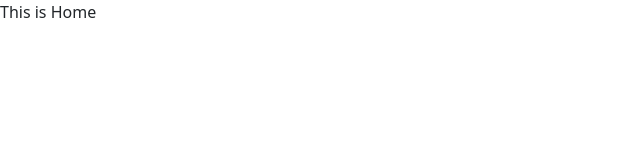
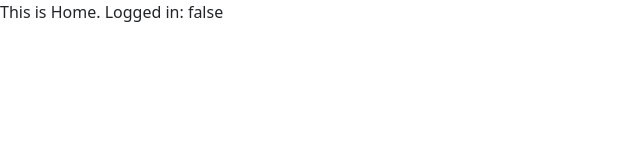
Before and after one commit to ljpeach/Big-City-Jobs, a React (Vite) app in the folder client/: page / in a window 1280 px wide. Shown: the top 160 px of the page, without its empty margins (0-640 px from the left). Built offline with nearby package versions, Linux system fonts and the light colour scheme.

Commit message:
Sign in mutation working

```diff
--- a/client/src/pages/HomePage.jsx
+++ b/client/src/pages/HomePage.jsx
@@ -1,5 +1,6 @@
+import Auth from '../utils/auth'
 export default function HomePage() {
     return (
-        <div>This is Home</div>
+        <div>This is Home. Logged in: {Auth.loggedIn().toString()}</div>
     );
 }
--- a/client/src/pages/LoginSignup.jsx
+++ b/client/src/pages/LoginSignup.jsx
@@ -1,7 +1,7 @@
 import { useState } from 'react';
 import { useMutation } from '@apollo/client';
 import { Link } from 'react-router-dom';
-// import { LOGIN } from '../utils/mutations';
+import { LOGIN } from '../utils/mutations';
 import Auth from '../utils/auth';
 
 function LoginSignup(props) {
--- a/client/src/utils/mutations.js
+++ b/client/src/utils/mutations.js
@@ -10,4 +10,4 @@ mutation login($email: String!, $password: String!){
     }
 }`;
 
-export const ADD_USER = gql``;
+// export const ADD_USER = gql``;
```
